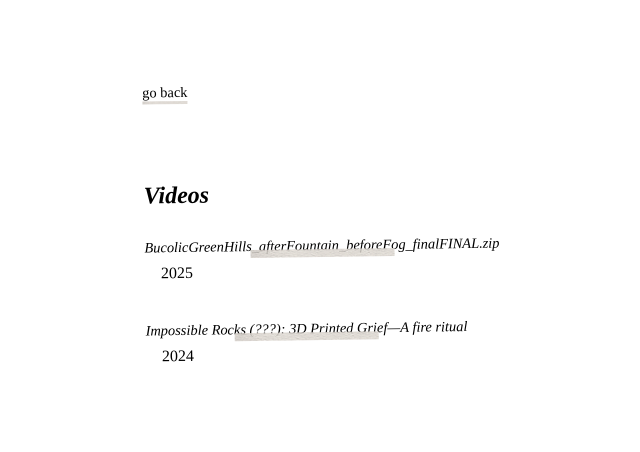
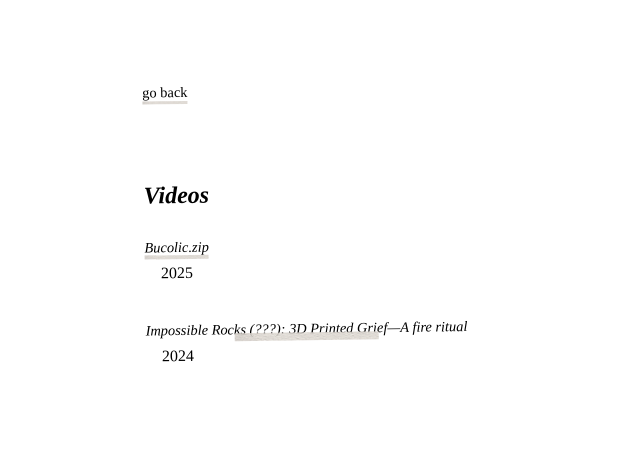
Before and after one commit to jaceatsfruits/website, a plain HTML site: page video.html in a window 1280 px wide. Shown: the whole page, without its empty margins (99-739 px from the left). Drawn offline with Linux system fonts and the light colour scheme; a web font is replaced by a local one.

Commit message:
Update video.html

```diff
--- a/video.html
+++ b/video.html
@@ -58,7 +58,7 @@
   <a href="index.html" class="pencil-underline">go back</a><br><br><br>
 <h2><em>Videos</em></h2>
   <div class="project-title">
-    <a href="quiet-death.html" class="pencil-underline"><em>BucolicGreenHills_afterFountain_beforeFog_finalFINAL.zip</em></a><br>&nbsp;&nbsp;&nbsp;&nbsp;2025
+    <a href="quiet-death.html" class="pencil-underline"><em>Bucolic.zip</em></a><br>&nbsp;&nbsp;&nbsp;&nbsp;2025
   </div>
 
   <div class="project-title" style="margin-top: 2em;">
```
